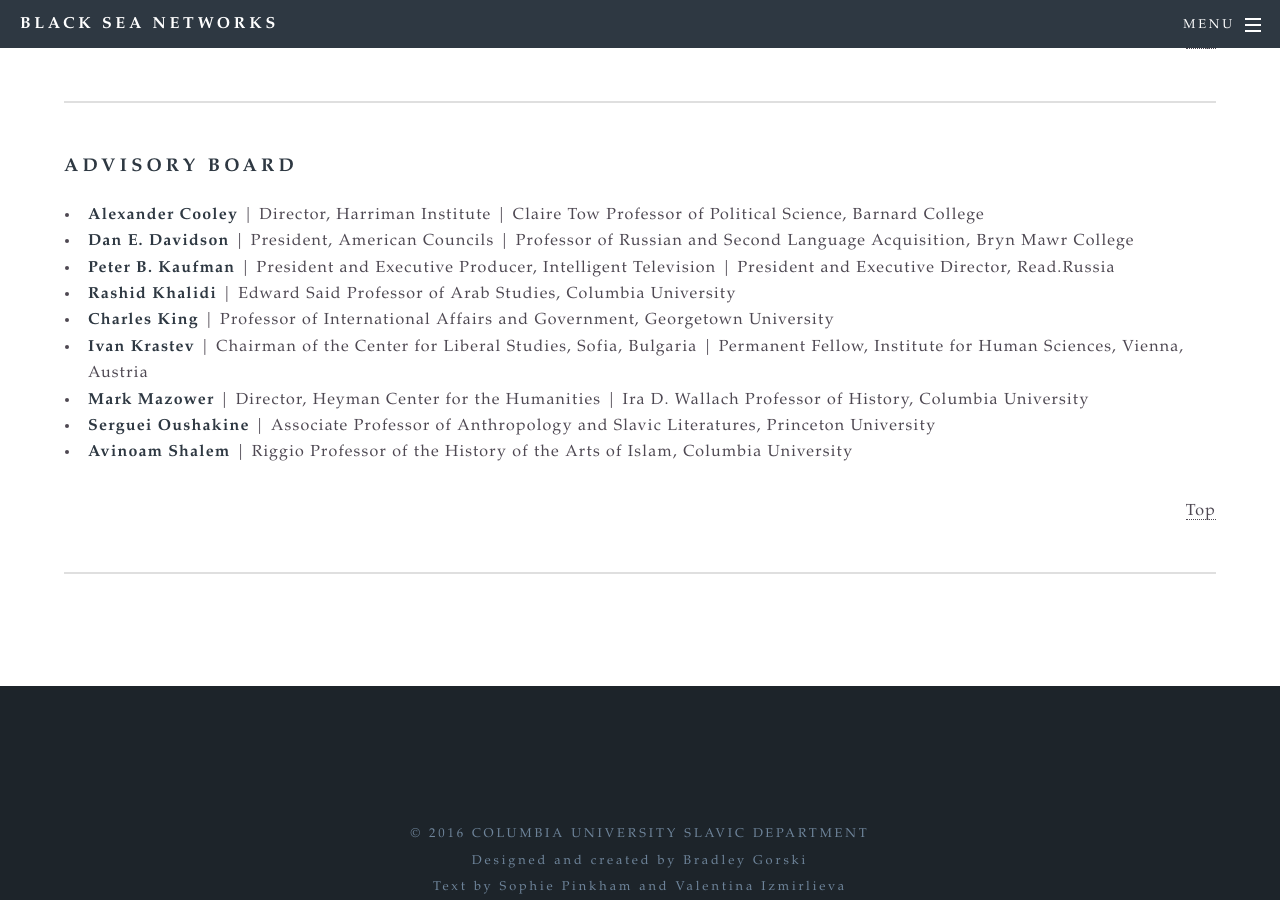
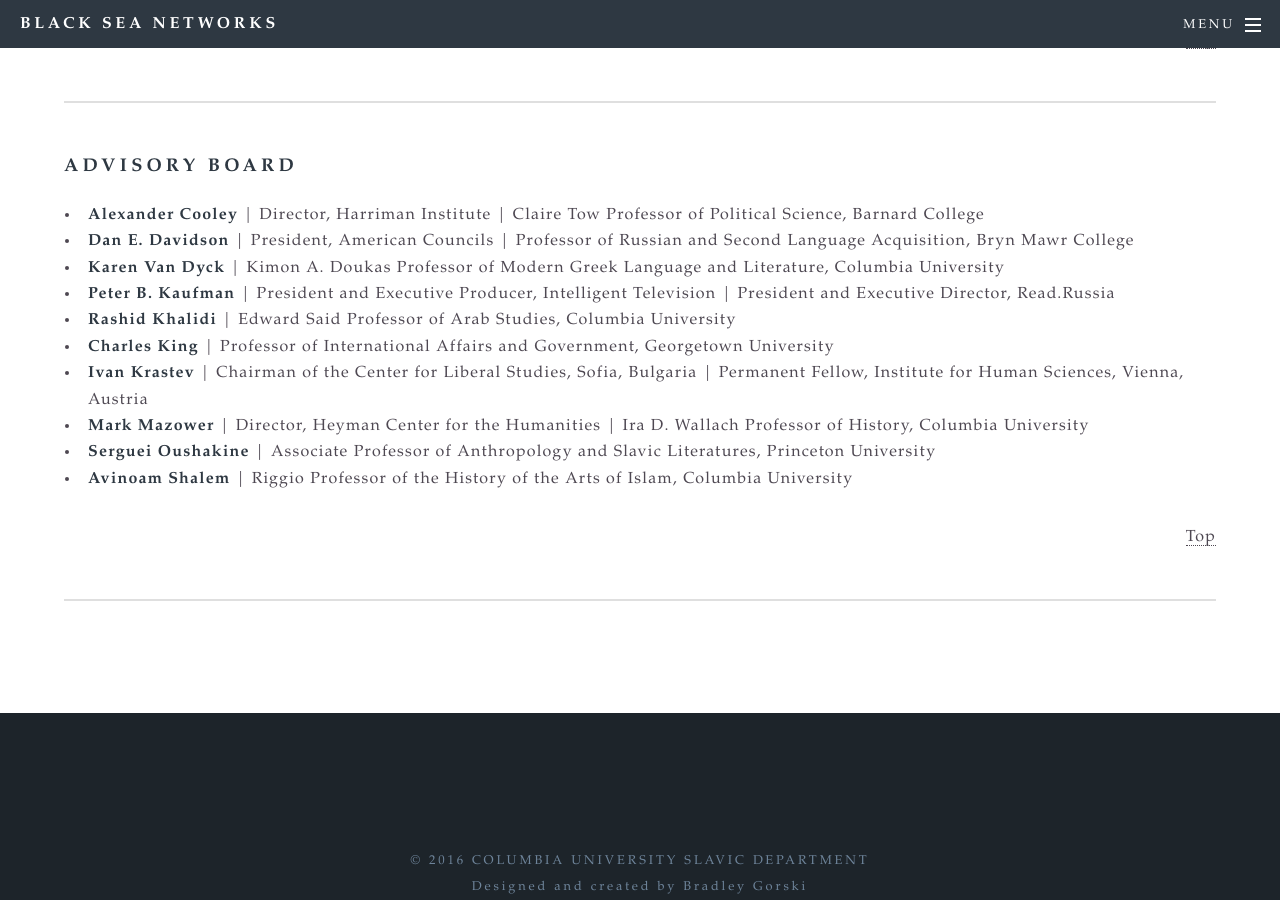
Before and after one commit to bradleygorski/blackseanet, a Jekyll site: the page people.html, which Jekyll copies as it is, in a window 1280 px wide and 900 px high, scrolled down 1847 px. Built offline with Jekyll 4.4.1, drawn with Linux system fonts in a browser that asks for light colours.

Commit message:
added Karen van Dyck
advisory board

```diff
--- a/people.html
+++ b/people.html
@@ -444,6 +444,7 @@
 	<ul>
 		<li><strong>Alexander Cooley</strong> | Director, Harriman Institute | Claire Tow Professor of Political Science, Barnard College</li>
 		<li><strong>Dan E. Davidson</strong> | President, American Councils | Professor of Russian and Second Language Acquisition, Bryn Mawr College</li>
+		<li><strong>Karen Van Dyck</strong> | Kimon A. Doukas Professor of Modern Greek Language and Literature, Columbia University</li>
 		<li><strong>Peter B. Kaufman</strong> | President and Executive Producer, Intelligent Television | President and Executive Director, Read.Russia </li>
 		<li><strong>Rashid Khalidi</strong> | Edward Said Professor of Arab Studies, Columbia University</li>
 		<li><strong>Charles King</strong> | Professor of International Affairs and Government, Georgetown University</li>
```
